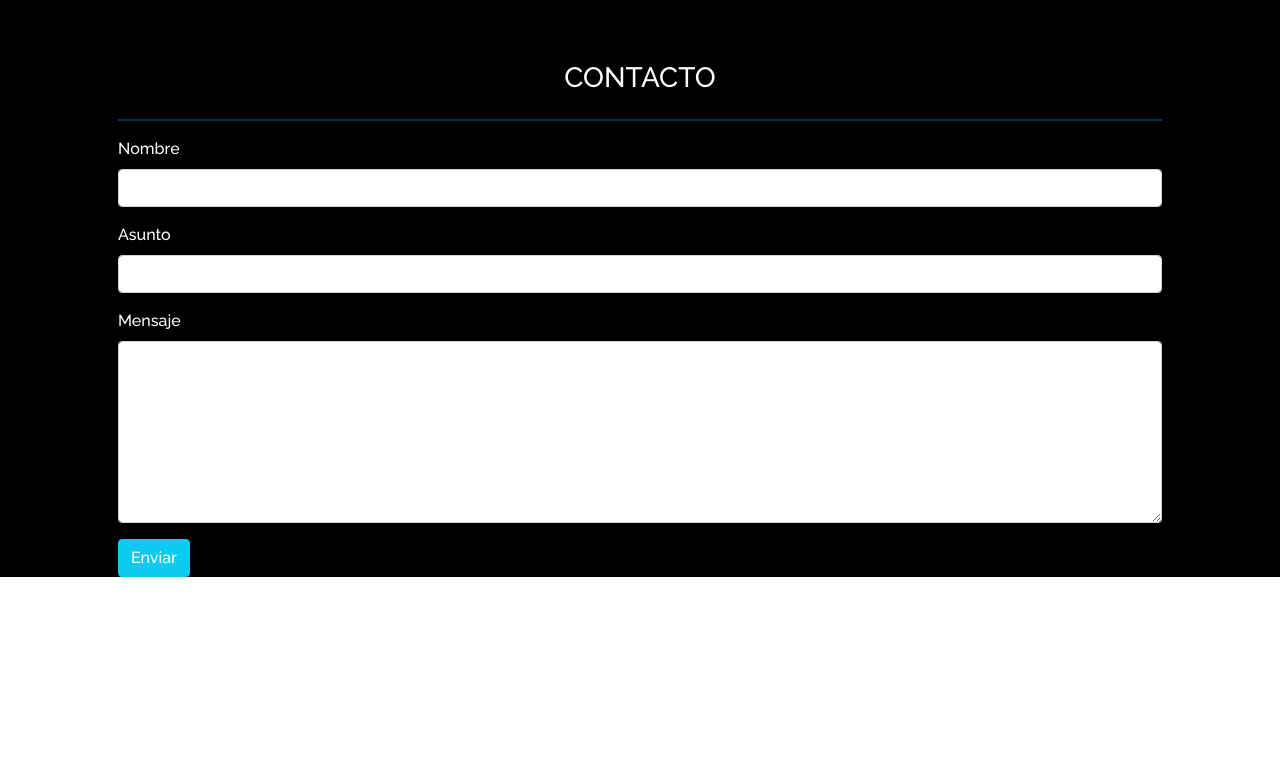
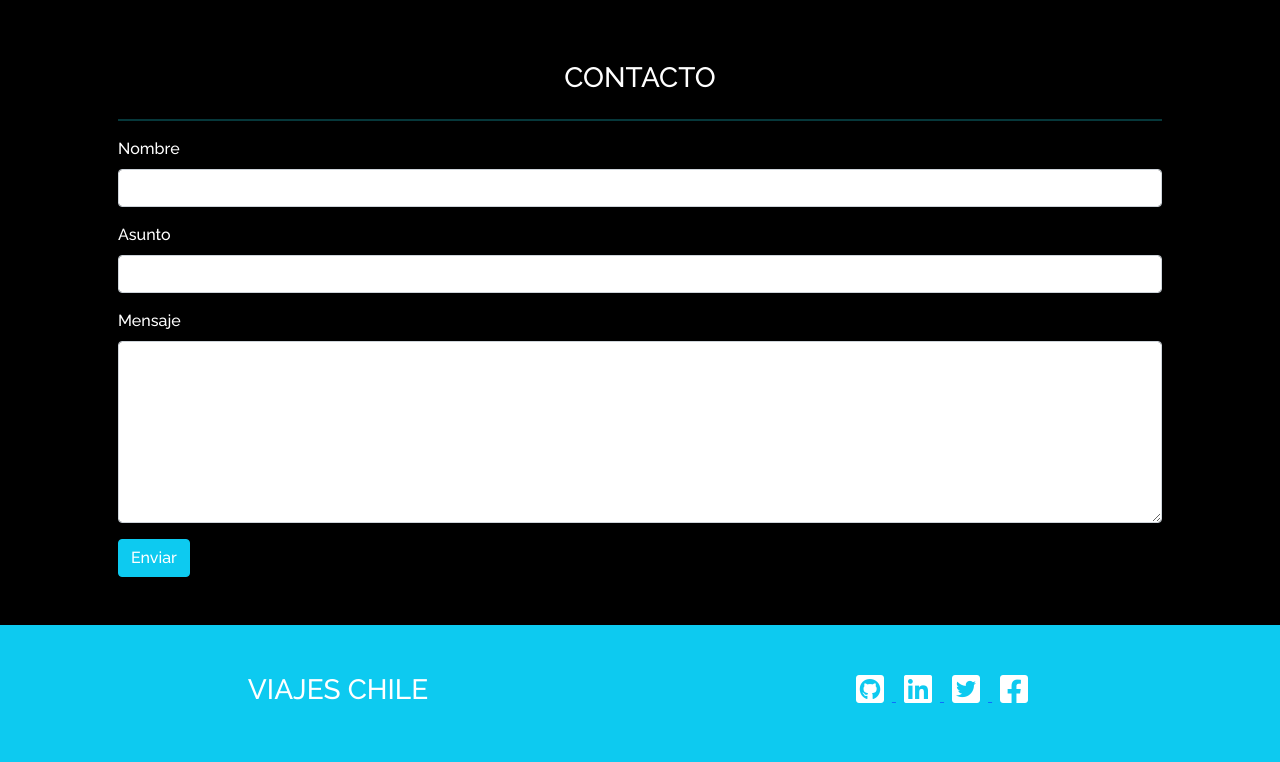
Before and after one commit to vaferreira/ViajesChile, a plain HTML site: page index.html in a window 1280 px wide. Shown: the part 2281-3043 px from the top of the page. Before the commit the page ends 2858 px from the top, so only its background shows below. Drawn offline with nearby package versions, Linux system fonts and the light colour scheme.

Commit message:
se agregó parte "Footer"

```diff
--- a/index.html
+++ b/index.html
@@ -192,7 +192,7 @@
         </div>
 
         <!-- contacto - formulario -->
-        <div id="contacto" class="container text-white px-5">
+        <div id="contacto" class="container text-white px-5 pb-5">
             <h3 class="text-center pb-2">CONTACTO</h3>
 
             <hr style="height:2px;width:100%; color:rgb(25, 222, 236);" class="mx-auto">
@@ -218,7 +218,22 @@
             </form>
 
         </div>
+
         <!-- footer -->
+        <footer>
+            <div class="row bg-info p-5 text-white">
+                <div class="col-6">
+                    <h3 class="text-center">VIAJES CHILE</h3>
+                </div>
+                <div class="col-6 text-center ">
+                    <a href="https://github.com/"><i class="fa-brands fa-github-square fa-2x mx-2 text-white"></i> </a>
+                    <a href="https://www.linkedin.com/"><i class="fa-brands fa-linkedin fa-2x mx-2 text-white"></i> </a>
+                    <a href="https://www.twitter.com/"><i class="fa-brands fa-twitter-square fa-2x mx-2 text-white "></i> </a>
+                    <a href="https://www.facebook.com/"><i class="fa-brands fa-facebook-square fa-2x mx-2 text-white"></i> </a>
+
+                </div>
+            </div>
+        </footer>
 
     </div>
 
```
